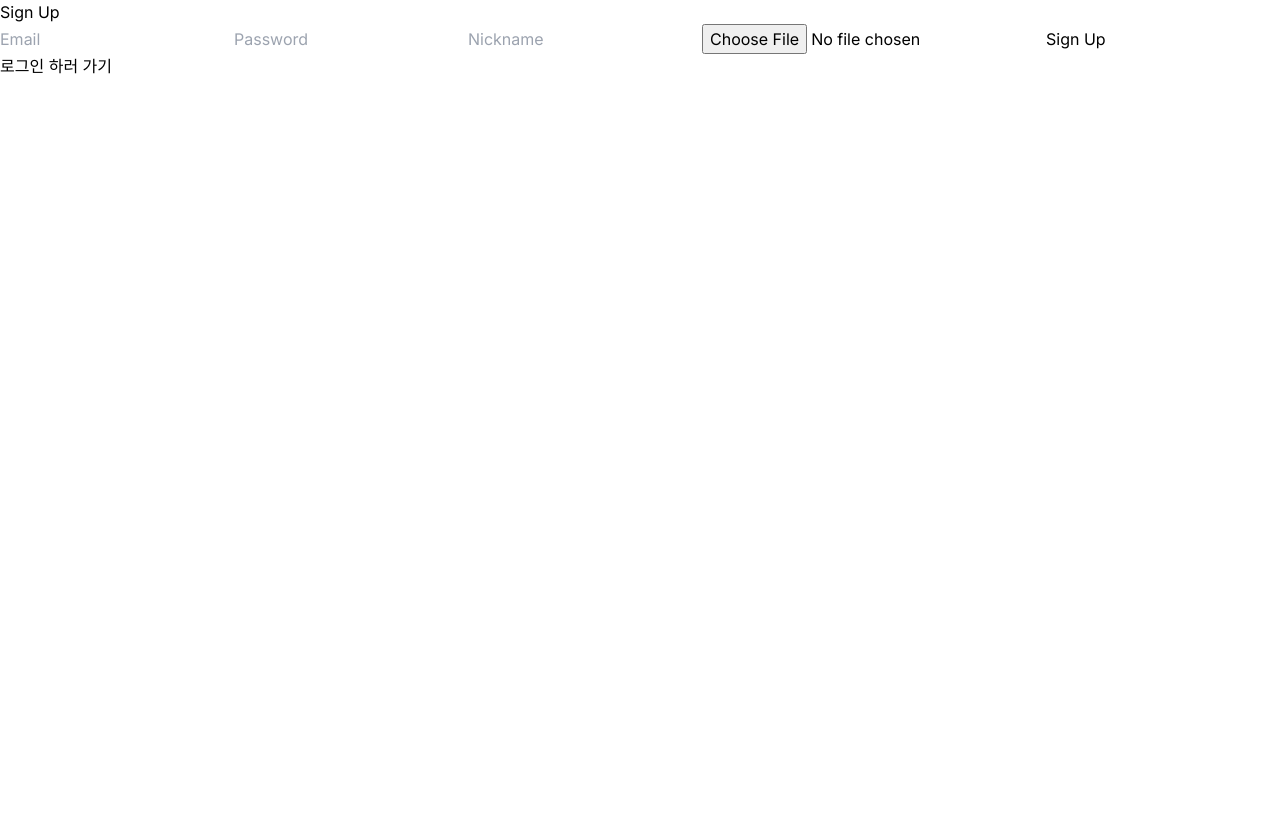
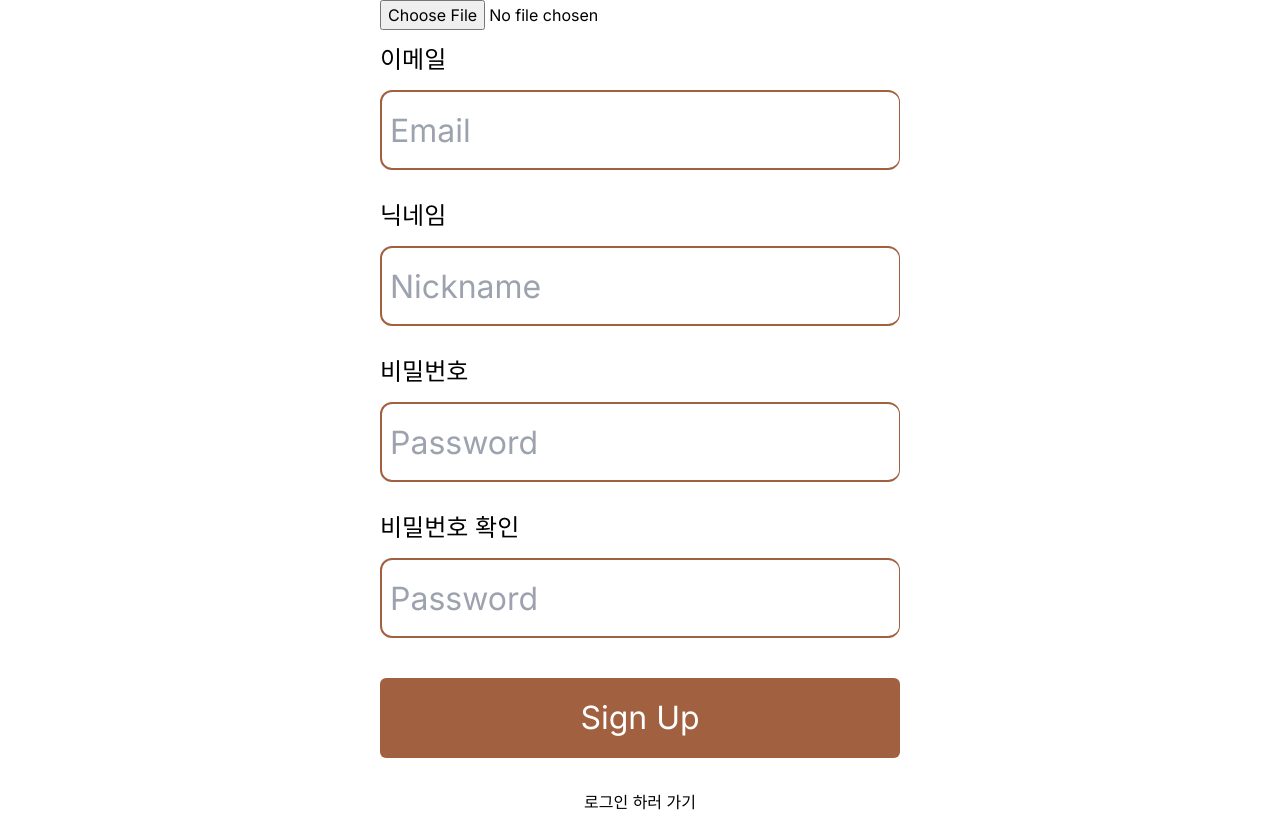
Before and after one commit to tpring/Daebangi, a Next.js app: page /signup in a window 1280 px wide. Before the commit the page ends 800 px from the top, so only its background shows below. Built offline with nearby package versions, Linux system fonts and the light colour scheme; no server answers.

Commit message:
style: login signup UI

```diff
--- a/src/app/(root)/login/page.tsx
+++ b/src/app/(root)/login/page.tsx
@@ -3,7 +3,8 @@
 import { useState } from 'react';
 import { createClient } from '../../api/supabase/client';
 import Link from 'next/link';
-
+import Image from 'next/image';
+import LogoBread from '../../../../public/image/breads/LogoBread.png';
 import React from 'react';
 
 const LoginPage = () => {
@@ -28,20 +29,52 @@ const LoginPage = () => {
         }
         return data;
     };
+    const handleImageChange = (event: React.ChangeEvent<HTMLInputElement>) => {
+        const file = event.target.files ? event.target.files[0] : null;
+        setSelectedImage(file);
+
+        if (file) {
+            const previewUrl = URL.createObjectURL(file);
+            setImagePreview(previewUrl);
+        } else {
+            setImagePreview(null);
+        }
+    };
+
     return (
-        <div>
-            <h1>Login</h1>
+        <div className="flex flex-col items-center justify-center min-h-screen">
+            <Image src={LogoBread} alt="Logo Bread" width={288} height={201} className="mb-[-20px]" />
+            <label className="font-secondary text-[60px]">대빵이</label>
             <form onSubmit={handleLogin}>
-                <input type="email" placeholder="Email" value={email} onChange={(e) => setEmail(e.target.value)} />
+                <p className="text-subtitle my-3">이메일</p>
                 <input
+                    className="shared-input mb-4 focus:outline-[#C9AB9C]"
+                    type="email"
+                    placeholder="Email"
+                    value={email}
+                    onChange={(e) => setEmail(e.target.value)}
+                />
+                <p className=" text-subtitle my-3">비밀번호</p>
+
+                <input
+                    className="shared-input mb-4 focus:outline-[#C9AB9C]"
                     type="password"
                     placeholder="Password"
                     value={password}
                     onChange={(e) => setPassword(e.target.value)}
                 />
-                <button type="submit">Login</button>
+                <div>
+                    <button type="submit" className="shared-butten my-10 hover:bg-[#C9AB9C]">
+                        로그인
+                    </button>
+                </div>
             </form>
-            <Link href={'/signup'}>회원가입 하러 가기</Link>
+            <Link
+                href={'/signup'}
+                className="text-basics hover:text-teal-600 hover:bg-gray-200 hover:underline transition-colors duration-300 p-2 rounded-md"
+            >
+                회원가입 하러 가기
+            </Link>
         </div>
     );
 };
--- a/src/app/(root)/signup/page.tsx
+++ b/src/app/(root)/signup/page.tsx
@@ -28,35 +28,59 @@ const SignupPage = () => {
         }
         return data;
     };
+
     return (
-        <div>
-            <h1>Sign Up</h1>
+        <div className="flex flex-col items-center justify-center min-h-screen">
             <form onSubmit={handleSignup}>
+                <input type="file" placeholder="profile" accept="image/*" />
+                <p className="text-subtitle my-3">이메일</p>
                 <input
+                    className="shared-input mb-4 focus:outline-[#C9AB9C]"
                     type="email"
                     placeholder="Email"
                     value={email}
                     onChange={(e) => setEmail(e.target.value)}
                     required
                 />
+                <p className="text-subtitle my-3">닉네임</p>
                 <input
+                    className="shared-input mb-4 focus:outline-[#C9AB9C]"
+                    type="text"
+                    placeholder="Nickname"
+                    value={nickname}
+                    onChange={(e) => setNickname(e.target.value)}
+                    required
+                />
+                <p className="text-subtitle my-3">비밀번호</p>
+                <input
+                    className="shared-input mb-4 focus:outline-[#C9AB9C]"
                     type="password"
                     placeholder="Password"
                     value={password}
                     onChange={(e) => setPassword(e.target.value)}
                     required
                 />
+                <p className="text-subtitle my-3">비밀번호 확인</p>
                 <input
-                    type="text"
-                    placeholder="Nickname"
-                    value={nickname}
-                    onChange={(e) => setNickname(e.target.value)}
+                    className="shared-input mb-4 focus:outline-[#C9AB9C]"
+                    type="password"
+                    placeholder="Password"
+                    value={password}
+                    onChange={(e) => setPassword(e.target.value)}
                     required
                 />
-                <input type="file" placeholder="profile" accept="image/*" />
-                <button type="submit">Sign Up</button>
+                <div>
+                    <button type="submit" className="shared-butten my-6 hover:bg-[#C9AB9C]">
+                        Sign Up
+                    </button>
+                </div>
             </form>
-            <Link href={'/login'}>로그인 하러 가기</Link>
+            <Link
+                href={'/login'}
+                className="text-basics hover:text-teal-600 hover:bg-gray-200 hover:underline transition-colors duration-300 p-2 rounded-md"
+            >
+                로그인 하러 가기
+            </Link>
         </div>
     );
 };
--- a/src/app/globals.css
+++ b/src/app/globals.css
@@ -3,28 +3,32 @@
 @tailwind utilities;
 
 @layer utilities {
+    .shared-input {
+        @apply text-title text-point w-[520px] h-[80px] border-2 border-point border-r p-2 rounded-[12px];
     }
+    .shared-butten {
+        @apply text-title bg-point w-full h-[80px] text-white py-3 rounded-md;
+    }
+}
+
 @font-face {
-  font-family: "LINESeedKR-Bd";
-  src: url("https://fastly.jsdelivr.net/gh/projectnoonnu/noonfonts_11-01@1.0/LINESeedKR-Bd.woff2")
-    format("woff2");
+    font-family: 'LINESeedKR-Bd';
+    src: url('https://fastly.jsdelivr.net/gh/projectnoonnu/noonfonts_11-01@1.0/LINESeedKR-Bd.woff2') format('woff2');
     font-weight: 400;
     font-style: normal;
 }
 
 @font-face {
-  font-family: "LINESeedKR-Bd";
-  src: url("https://fastly.jsdelivr.net/gh/projectnoonnu/noonfonts_11-01@1.0/LINESeedKR-Bd.woff2")
-    format("woff2");
+    font-family: 'LINESeedKR-Bd';
+    src: url('https://fastly.jsdelivr.net/gh/projectnoonnu/noonfonts_11-01@1.0/LINESeedKR-Bd.woff2') format('woff2');
     font-weight: 700;
     font-style: normal;
 }
 
 /* 포인트 폰트 */
 @font-face {
-  font-family: "Ainmom";
-  src: url("https://fastly.jsdelivr.net/gh/projectnoonnu/naverfont_01@1.0/Ainmom.woff")
-    format("woff");
+    font-family: 'Ainmom';
+    src: url('https://fastly.jsdelivr.net/gh/projectnoonnu/naverfont_01@1.0/Ainmom.woff') format('woff');
     font-weight: normal;
     font-style: normal;
 }
--- a/tailwind.config.ts
+++ b/tailwind.config.ts
@@ -1,41 +1,41 @@
-import type { Config } from "tailwindcss";
+import type { Config } from 'tailwindcss';
 
 const config: Config = {
     content: [
-    "./src/pages/**/*.{js,ts,jsx,tsx,mdx}",
-    "./src/components/**/*.{js,ts,jsx,tsx,mdx}",
-    "./src/app/**/*.{js,ts,jsx,tsx,mdx}",
+        './src/pages/**/*.{js,ts,jsx,tsx,mdx}',
+        './src/components/**/*.{js,ts,jsx,tsx,mdx}',
+        './src/app/**/*.{js,ts,jsx,tsx,mdx}',
     ],
     theme: {
         extend: {
             fontFamily: {
-        primary: ["LINESeedKR-Bd", "sans-serif"],
-        secondary: ["AnotherFont", "sans-serif"],
+                primary: ['LINESeedKR-Bd', 'sans-serif'],
+                secondary: ['Ainmom', 'sans-serif'],
             },
             colors: {
-        main: "#FFF7DB",
-        base: "#FBF8EE",
-        point: "#A16040",
+                main: '#FFF7DB',
+                base: '#FBF8EE',
+                point: '#A16040',
             },
             fontSize: {
-        basics: "1rem",
-        subtitle: "1.5rem",
-        title: "2rem",
+                basics: '1rem',
+                subtitle: '1.5rem',
+                title: '2rem',
             },
             screens: {
-        "md-max": { max: "1068px" },
-        "sm-max": { max: "734px" },
+                'md-max': { max: '1068px' },
+                'sm-max': { max: '734px' },
             },
             width: {
-        "main-desktop": "1020px",
-        "main-tablet": "710px",
-        "main-mobile": "82%",
+                'main-desktop': '1020px',
+                'main-tablet': '710px',
+                'main-mobile': '82%',
             },
             height: {
-        "37": "37px",
+                '37': '37px',
             },
             animation: {
-        baked: "",
+                baked: '',
             },
             keyframes: {
                 shake: {},
```
Lines whose indentation alone changed are shown as unchanged.
